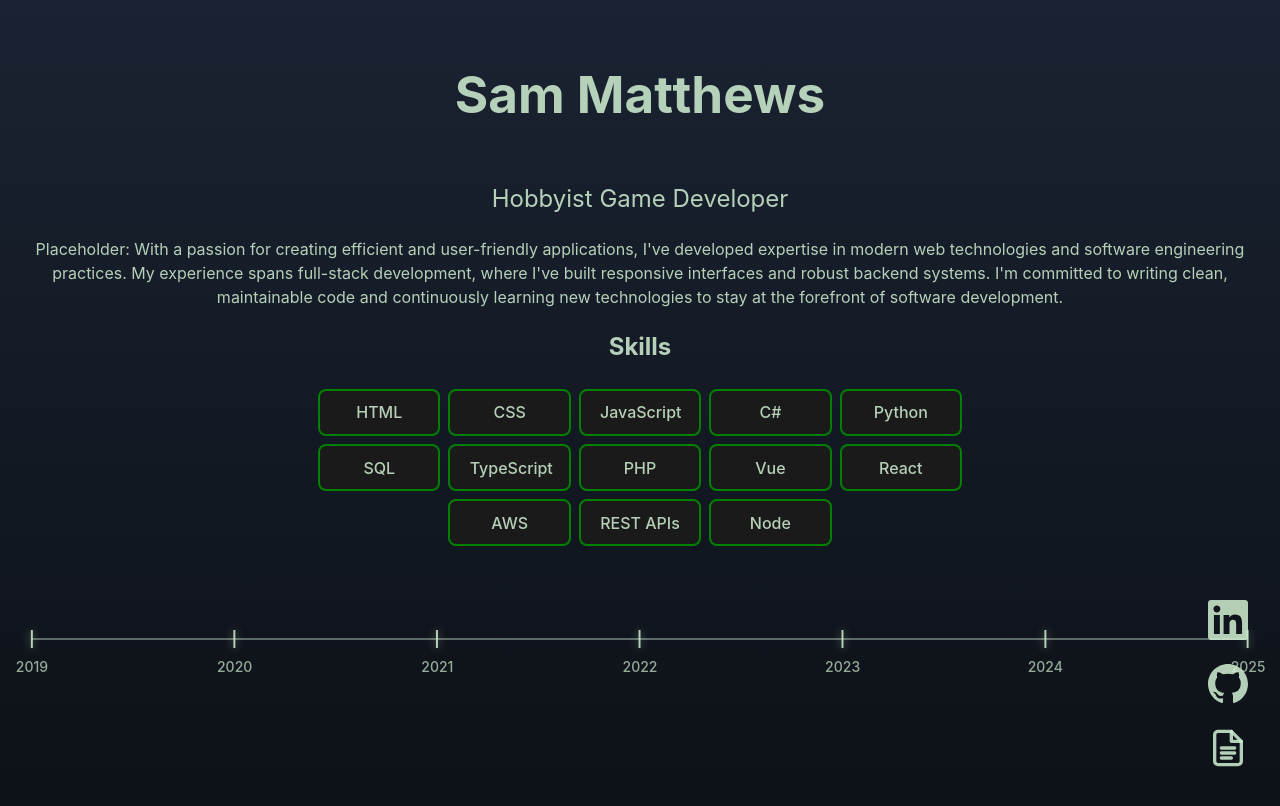
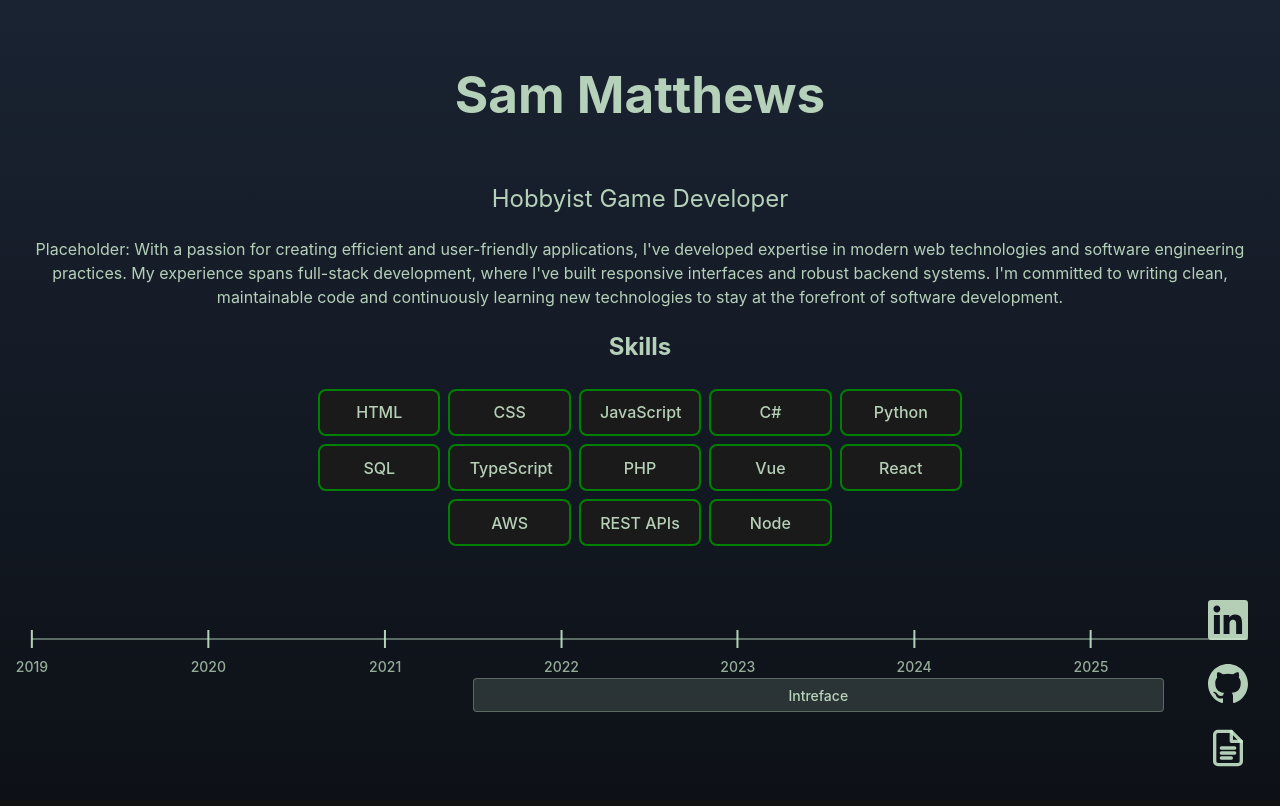
Before and after one commit to SamMatthews96/portfolio, a Vue app: page / in a window 1280 px wide. Shown: the top 806 px of the page. Built offline with nearby package versions, Linux system fonts and the light colour scheme.

Commit message:
Added a test item to timeline

```diff
--- a/package.json
+++ b/package.json
@@ -15,6 +15,7 @@
     "@types/node": "^24.6.0",
     "@vitejs/plugin-vue": "^6.0.1",
     "@vue/tsconfig": "^0.8.1",
+    "prettier": "^3.6.2",
     "sass-embedded": "^1.93.2",
     "typescript": "~5.9.3",
     "vite": "^7.1.7",
--- a/src/App.vue
+++ b/src/App.vue
@@ -4,6 +4,14 @@ import Skills from './components/Skills.vue'
 import Links from './components/Links.vue';
 import Headline from './components/Headline.vue';
 import Employment from './components/Employment.vue';
+
+const timelineItems = [
+    {
+        name: 'Intreface',
+        startDate: { year: 2021, month: 7 },
+        endDate: { year: 2025, month: 6 }
+    }
+];
 
 </script>
 
@@ -21,7 +29,7 @@ import Employment from './components/Employment.vue';
 
 
   <Skills />
-  <Employment></Employment>
+  <Employment :items="timelineItems"></Employment>
   <Links></Links>
 
 </template>
--- a/src/components/Employment.vue
+++ b/src/components/Employment.vue
@@ -2,26 +2,65 @@
     <div class="timeline-container">
         <div class="timeline-line"></div>
         <div class="timeline-years">
-            <div
-                v-for="year in years"
-                :key="year"
-                class="timeline-year"
-                :style="{ left: getYearPosition(year) + '%' }"
-            >
+            <div v-for="year in years" :key="year" class="timeline-year" :style="{ left: getYearPosition(year) + '%' }">
                 <div class="year-marker"></div>
                 <span class="year-label">{{ year }}</span>
+            </div>
+        </div>
+        <div class="timeline-items">
+            <div
+                v-for="(item, index) in props.items"
+                :key="index"
+                class="timeline-item"
+                :style="getItemStyle(item)"
+            >
+                <span class="item-name">{{ item.name }}</span>
             </div>
         </div>
     </div>
 </template>
 
 <script setup lang="ts">
+interface TimelineItem {
+    name: string;
+    startDate: { year: number; month: number };
+    endDate: { year: number; month: number };
+}
+
+interface Props {
+    items?: TimelineItem[];
+}
+
+const props = withDefaults(defineProps<Props>(), {
+    items: () => []
+});
+
 const startYear = 2019;
-const endYear = 2025;
+const now = new Date();
+const startDate = new Date(startYear, 0, 1);
+const totalDays = Math.floor((now.getTime() - startDate.getTime()) / (1000 * 60 * 60 * 24));
+const endYear = now.getFullYear();
 const years = Array.from({ length: endYear - startYear + 1 }, (_, i) => startYear + i);
 
 const getYearPosition = (year: number): number => {
-    return ((year - startYear) / (endYear - startYear)) * 100;
+    const yearStartDate = new Date(year, 0, 1);
+    const daysFromStart = Math.floor((yearStartDate.getTime() - startDate.getTime()) / (1000 * 60 * 60 * 24));
+    return (daysFromStart / totalDays) * 100;
+};
+
+const getDatePosition = (date: { year: number; month: number }): number => {
+    const dateObj = new Date(date.year, date.month - 1, 1);
+    const daysFromStart = Math.floor((dateObj.getTime() - startDate.getTime()) / (1000 * 60 * 60 * 24));
+    return (daysFromStart / totalDays) * 100;
+};
+
+const getItemStyle = (item: TimelineItem) => {
+    const left = getDatePosition(item.startDate);
+    const right = 100 - getDatePosition(item.endDate);
+    return {
+        left: `${left}%`,
+        right: `${right}%`
+    };
 };
 </script>
 
@@ -31,14 +70,15 @@ const getYearPosition = (year: number): number => {
     width: 100%;
     margin-top: 3rem;
     padding: 2rem 0;
-    min-height: 120px;
+    min-height: 60px;
+
 }
 
 .timeline-line {
     position: absolute;
     top: 40px;
     left: 0;
-    right: 0;
+    width: 100%;
     height: 2px;
     background: rgba(206, 236, 207, 0.4);
 }
@@ -60,7 +100,6 @@ const getYearPosition = (year: number): number => {
     width: 2px;
     height: 18px;
     background-color: rgba(206, 236, 207, 0.87);
-    box-shadow: 0 0 8px rgba(206, 236, 207, 0.5);
     margin-bottom: 0.5rem;
     transition: transform 0.2s ease, box-shadow 0.2s ease;
 }
@@ -73,6 +112,38 @@ const getYearPosition = (year: number): number => {
 .year-label {
     font-size: 0.875rem;
     color: rgba(206, 236, 207, 0.7);
+    font-weight: 500;
+    white-space: nowrap;
+}
+
+.timeline-items {
+    position: relative;
+    width: 100%;
+    margin-top: 3rem;
+}
+
+.timeline-item {
+    position: absolute;
+    top: 0;
+    height: 32px;
+    background: rgba(206, 236, 207, 0.15);
+    border: 1px solid rgba(206, 236, 207, 0.3);
+    border-radius: 4px;
+    display: flex;
+    align-items: center;
+    justify-content: center;
+    padding: 0 0.75rem;
+    transition: background 0.2s ease, border-color 0.2s ease;
+}
+
+.timeline-item:hover {
+    background: rgba(206, 236, 207, 0.25);
+    border-color: rgba(206, 236, 207, 0.5);
+}
+
+.item-name {
+    font-size: 0.875rem;
+    color: rgba(206, 236, 207, 0.87);
     font-weight: 500;
     white-space: nowrap;
 }
@@ -90,5 +161,14 @@ const getYearPosition = (year: number): number => {
         width: 10px;
         height: 10px;
     }
+
+    .timeline-item {
+        height: 28px;
+        padding: 0 0.5rem;
+    }
+
+    .item-name {
+        font-size: 0.75rem;
+    }
 }
 </style>
```
Also changed, not shown: 1 other file (tests, documents, lock files or other folders).
